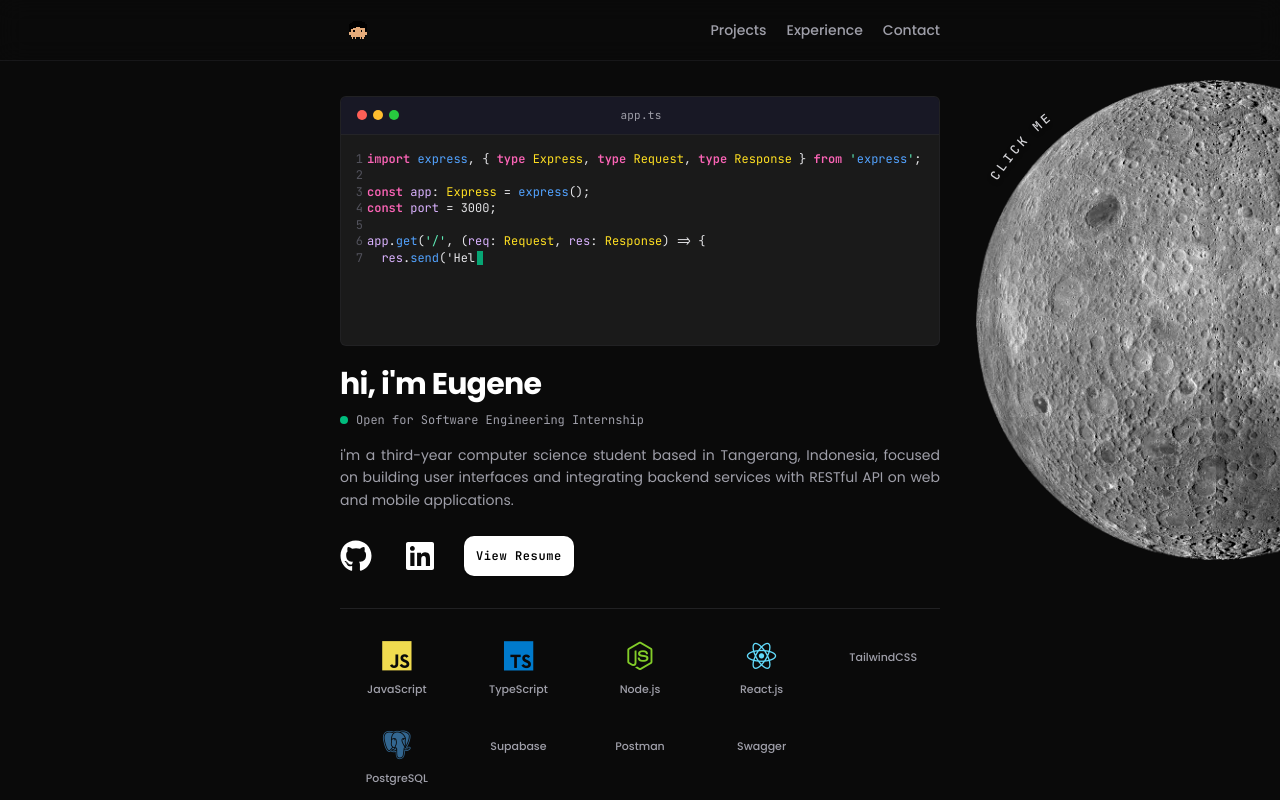
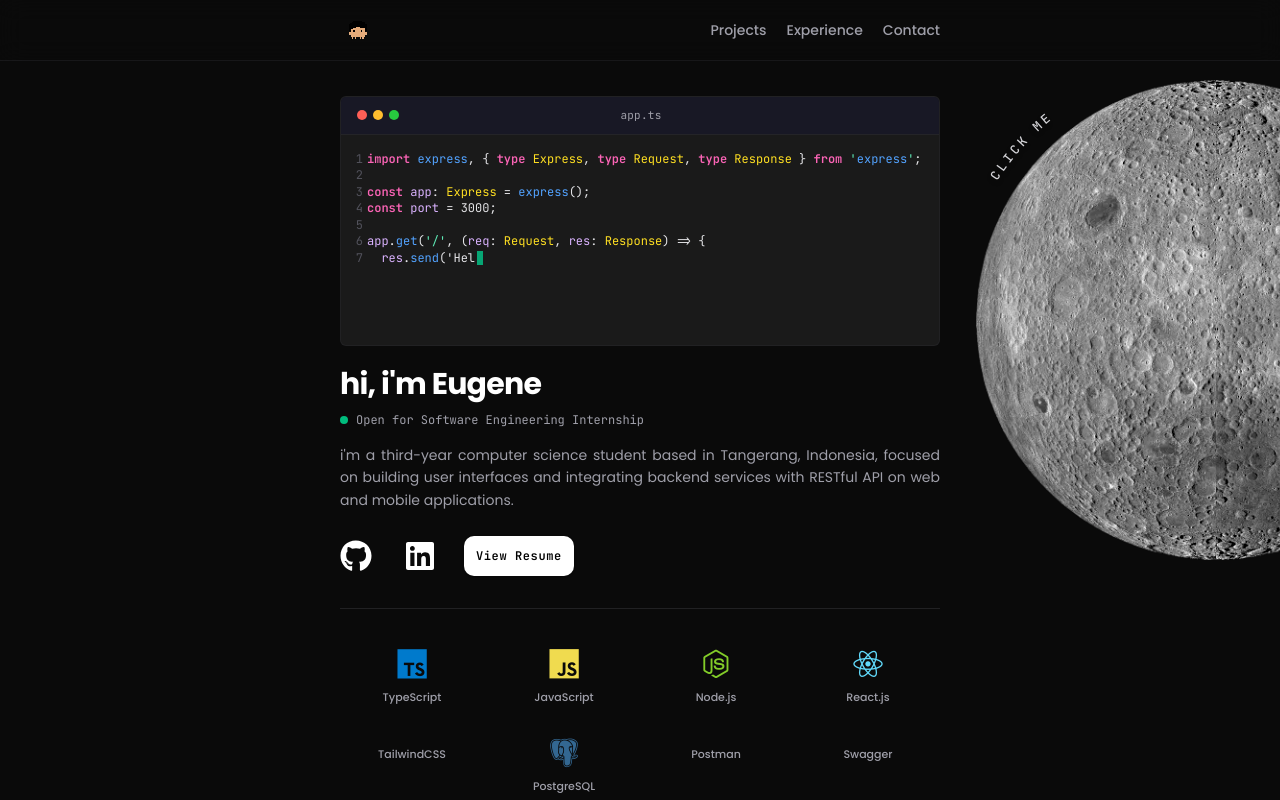
Before and after one commit to jeanebaebae/Portofolio, a Next.js app: page / in a window 1280 px wide. Shown: the top 800 px of the page. Built offline with nearby package versions, Linux system fonts and the light colour scheme.

Commit message:
fix tech stack

```diff
--- a/app/page.tsx
+++ b/app/page.tsx
@@ -181,12 +181,26 @@ export default function PortfolioPage() {
         <hr className={`my-8 transition-colors ${isLightMode ? 'border-zinc-300/80' : 'border-zinc-800/80'}`} />
 
         {/* TECH STACK SECTION */}
-        <section className="mb-8">
+        <section className="w-full py-2">
           <div
-            className={`grid grid-cols-3 sm:grid-cols-5 gap-y-5 sm:gap-y-8 gap-x-2 text-center text-[9px] sm:text-[11px] font-medium transition-colors ${
+            className={`grid grid-cols-4 gap-y-6 sm:gap-y-8 gap-x-2 text-center text-[9px] sm:text-[11px] font-medium transition-colors ${
             isLightMode ? 'text-zinc-600' : 'text-zinc-400'
             }`}
           >
+            {/* Row 1: 4 Items */}
+            <div className="flex flex-col items-center gap-1.5 sm:gap-2 group cursor-pointer">
+            <div className="transition-all duration-300 transform group-hover:scale-125">
+                <i className="devicon-typescript-plain colored text-xl sm:text-2xl md:text-3xl"></i>
+            </div>
+            <span
+                className={`transition-colors ${
+                isLightMode ? 'group-hover:text-black' : 'group-hover:text-white'
+                }`}
+            >
+                TypeScript
+            </span>
+            </div>
+
             <div className="flex flex-col items-center gap-1.5 sm:gap-2 group cursor-pointer">
             <div className="transition-all duration-300 transform group-hover:scale-125">
                 <i className="devicon-javascript-plain colored text-xl sm:text-2xl md:text-3xl"></i>
@@ -197,19 +211,6 @@ export default function PortfolioPage() {
                 }`}
             >
                 JavaScript
-                </span>
-            </div>
-
-            <div className="flex flex-col items-center gap-1.5 sm:gap-2 group cursor-pointer">
-                <div className="transition-all duration-300 transform group-hover:scale-125">
-                <i className="devicon-typescript-plain colored text-xl sm:text-2xl md:text-3xl"></i>
-                </div>
-                <span
-                className={`transition-colors ${
-                    isLightMode ? 'group-hover:text-black' : 'group-hover:text-white'
-                }`}
-                >
-                TypeScript
             </span>
             </div>
 
@@ -239,6 +240,7 @@ export default function PortfolioPage() {
             </span>
             </div>
 
+            {/* Row 2: 4 Items */}
             <div className="flex flex-col items-center gap-1.5 sm:gap-2 group cursor-pointer">
             <div className="transition-all duration-300 transform group-hover:scale-125">
                 <i className="devicon-tailwindcss-original colored text-xl sm:text-2xl md:text-3xl"></i>
@@ -262,19 +264,6 @@ export default function PortfolioPage() {
                 }`}
             >
                 PostgreSQL
-                </span>
-            </div>
-
-            <div className="flex flex-col items-center gap-1.5 sm:gap-2 group cursor-pointer">
-                <div className="transition-all duration-300 transform group-hover:scale-125">
-                <i className="devicon-supabase-plain colored text-xl sm:text-2xl md:text-3xl"></i>
-                </div>
-                <span
-                className={`transition-colors ${
-                    isLightMode ? 'group-hover:text-black' : 'group-hover:text-white'
-                }`}
-                >
-                Supabase
             </span>
             </div>
 
```
Lines whose indentation alone changed are shown as unchanged.
